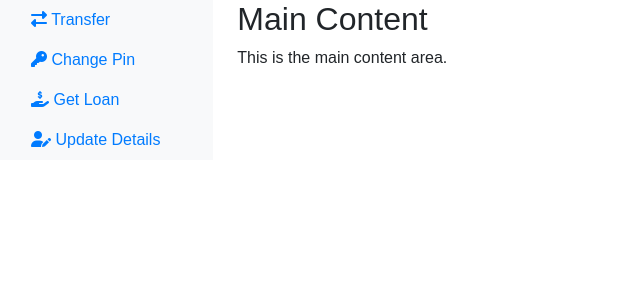
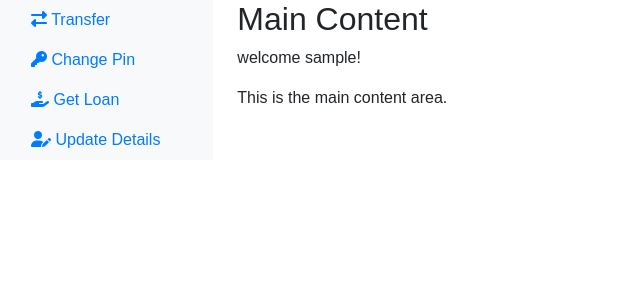
Before and after one commit to johnson-oragui/Personal_learnings, a Flask app: template finance-app/templates/dashboard.html in a window 1280 px wide. Shown: the part 74-374 px from the top of the page, without its empty margins (0-640 px from the left). Run offline with Flask 3, Linux system fonts and the light colour scheme; the template is opened without the code that fills it: most values are stand-ins (such as "Sample title", 1, 10 or a date in 2020); some libraries are stand-ins or nearby versions.

Commit message:
rendered username via jinja

```diff
--- a/finance-app/templates/dashboard.html
+++ b/finance-app/templates/dashboard.html
@@ -64,6 +64,7 @@
         <main role="main" class="col-md-9 ml-sm-auto col-lg-10 px-md-4">
             <!-- Main content goes here -->
             <h2>Main Content</h2>
+            <p>welcome {{username}}!</p>
             <p>This is the main content area.</p>
         </main>
     </div>
```
